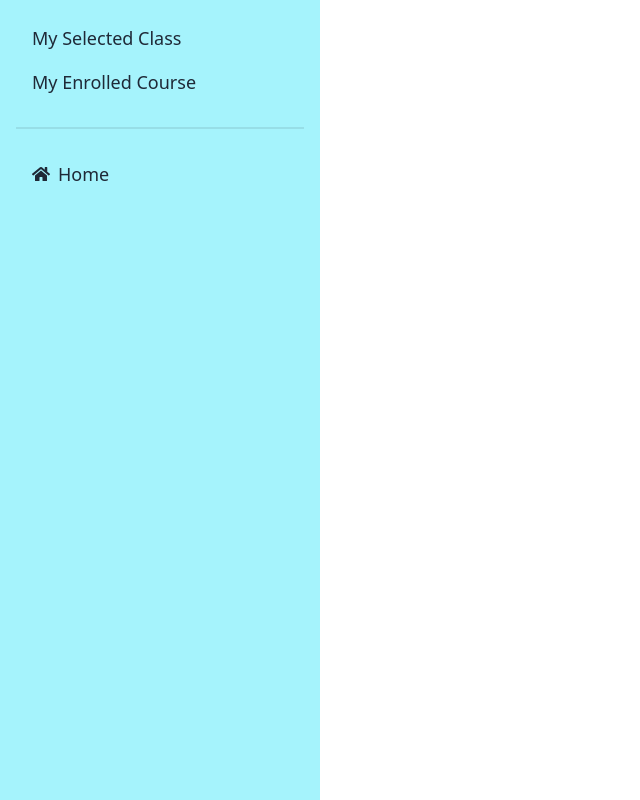
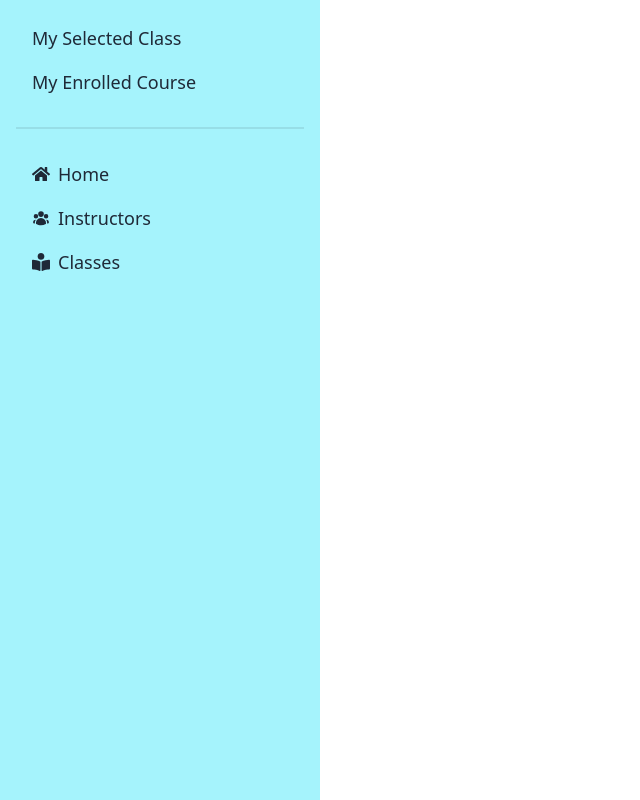
Before and after one commit to istiaq-tanim/Rhythm-Ranch-Client, a React (Vite) app: page /dashboard in a window 1280 px wide. Shown: the whole page, without its empty margins (0-640 px from the left). Built offline with nearby package versions, Linux system fonts and the light colour scheme; no server answers; sample sign-in values are in the browser's storage.

Commit message:
select class delete

```diff
--- a/src/Layouts/DashBoard.jsx
+++ b/src/Layouts/DashBoard.jsx
@@ -1,5 +1,6 @@
 import { NavLink, Outlet } from "react-router-dom";
-import { FaHome, FaUsers } from 'react-icons/fa';
+import { FaBookReader, FaHome, FaUsers } from 'react-icons/fa';
+import { HiUserGroup } from "react-icons/hi2";
 import useAuth from "../hooks/useAuth";
 import { useEffect, useState } from "react";
 
@@ -37,19 +38,15 @@ const DashBoard = () => {
                             <li className="text-lg"><NavLink to="/dashboard/addClass">Add a Classes</NavLink></li>
                             <li className="text-lg"><NavLink to="/dashboard/myClass">My Class</NavLink></li>
                             </> :
-
                             <>
                              <li className="text-lg"><NavLink to="/dashboard/studentClass">My Selected Class</NavLink></li>
                              <li className="text-lg"><NavLink to="/dashboard/enrolled">My Enrolled Course</NavLink></li>
-
                             </>
-
-
                         }
-
                         <div className="divider"></div>
                         <li className="text-lg"><NavLink to="/"><FaHome></FaHome>Home</NavLink></li>
-
+                        <li className="text-lg"><NavLink to="/instructor"><HiUserGroup></HiUserGroup>Instructors</NavLink></li>
+                        <li className="text-lg"><NavLink to="/classes"><FaBookReader></FaBookReader>Classes</NavLink></li>
                     </ul>
 
                 </div>
--- a/src/Pages/DashBoard/AddClass/AddClass.jsx
+++ b/src/Pages/DashBoard/AddClass/AddClass.jsx
@@ -23,7 +23,8 @@ const AddClass = () => {
 
         fetch(url,{
             method:"POST",
-            body:formData
+            body:formData,
+            mode:"no-cors"
         }).then(res => res.json())
         .then(data => {
             if(data.success)
```
